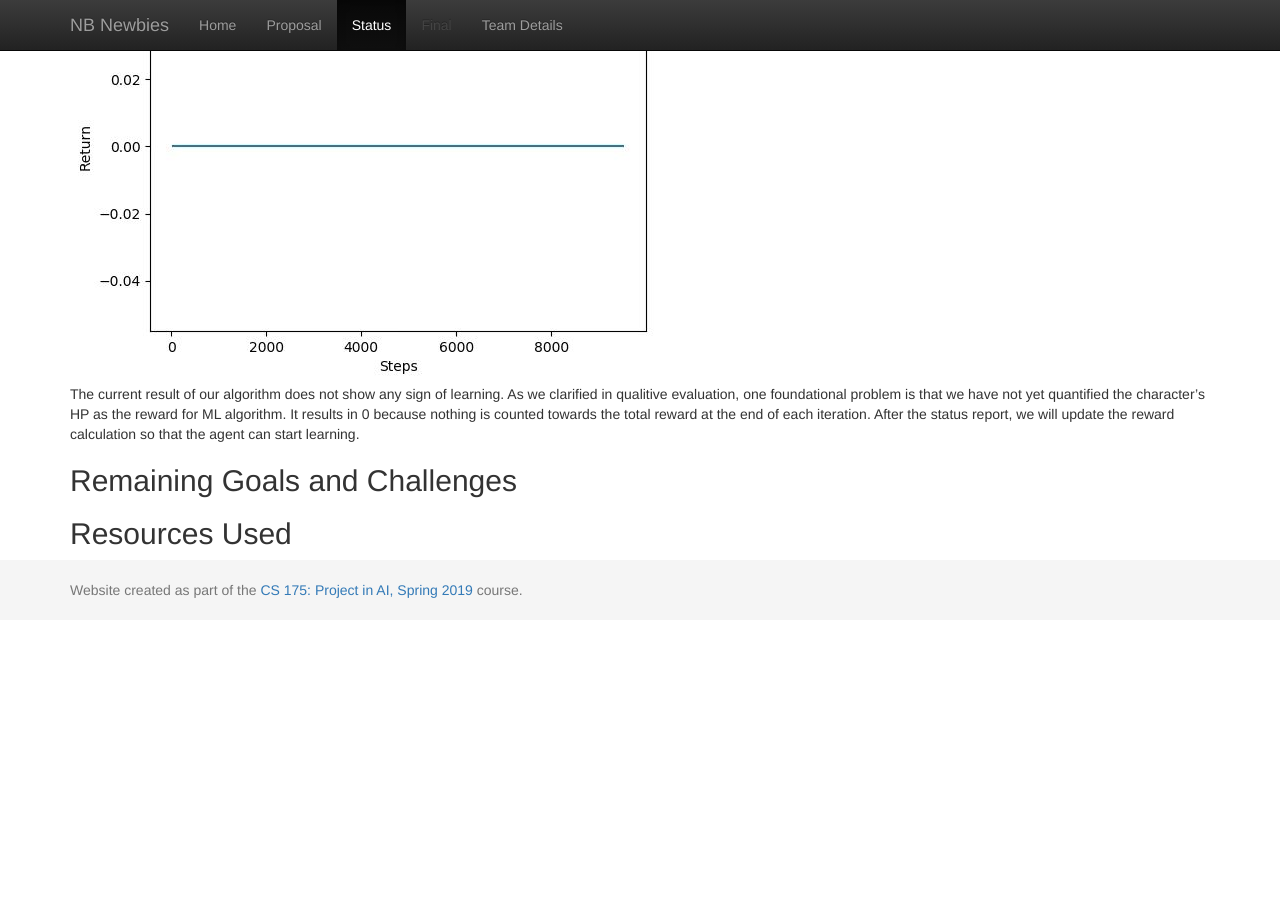
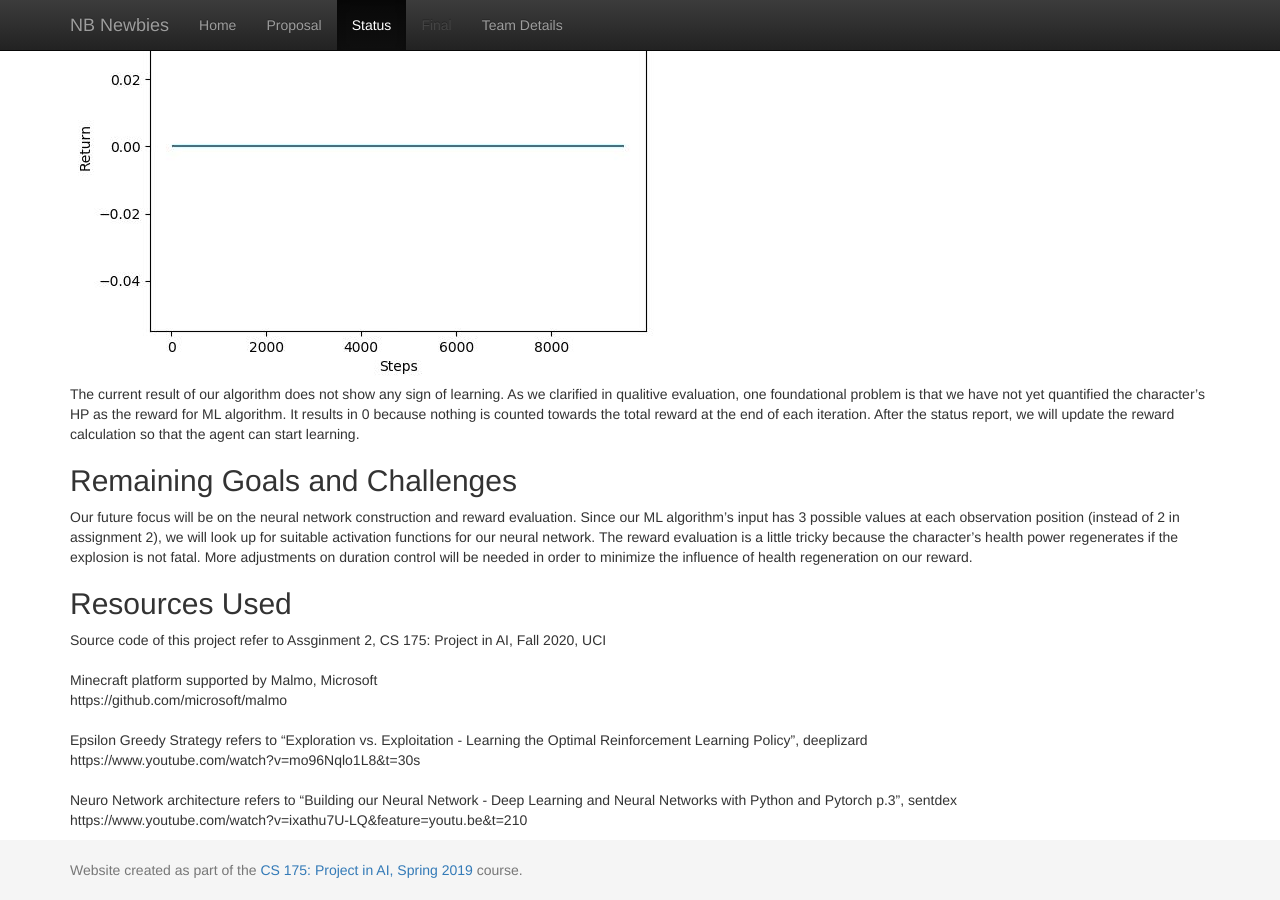
Before and after one commit to boring1234/NB-Newbies, a Jekyll site: the page built from docs/status.md, in a window 1280 px wide and 900 px high, scrolled down 1167 px. Built offline with Jekyll 4.4.1, drawn with Linux system fonts in a browser that asks for light colours; before the commit the page ends 1787 px from its top, so only the background shows below that.

Commit message:
Update status.md
Remaining challenges, Resources

```diff
--- a/docs/status.md
+++ b/docs/status.md
@@ -32,6 +32,19 @@ The current result of our algorithm does not show any sign of learning. As we cl
 
 ## Remaining Goals and Challenges
 
-
+Our future focus will be on the neural network construction and reward evaluation. Since our ML algorithm's input has 3 possible values at each observation position (instead of 2 in assignment 2), we will look up for suitable activation functions for our neural network. The reward evaluation is a little tricky because the character's health power regenerates if the explosion is not fatal. More adjustments on duration control will be needed in order to minimize the influence of health regeneration on our reward.
 
 ## Resources Used
+Source code of this project refer to Assginment 2, CS 175: Project in AI, Fall 2020, UCI
+<br><br>
+Minecraft platform supported by Malmo, Microsoft
+<br>
+https://github.com/microsoft/malmo
+<br><br>
+Epsilon Greedy Strategy refers to "Exploration vs. Exploitation - Learning the Optimal Reinforcement Learning Policy", deeplizard
+<br>
+https://www.youtube.com/watch?v=mo96Nqlo1L8&t=30s
+<br><br>
+Neuro Network architecture refers to "Building our Neural Network - Deep Learning and Neural Networks with Python and Pytorch p.3", sentdex
+<br>
+https://www.youtube.com/watch?v=ixathu7U-LQ&feature=youtu.be&t=210
```
